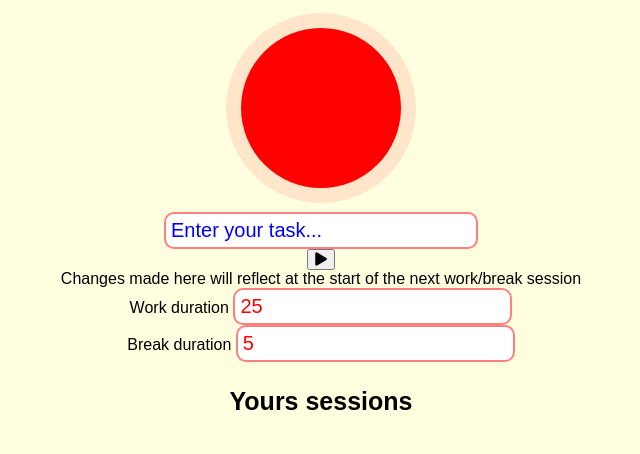
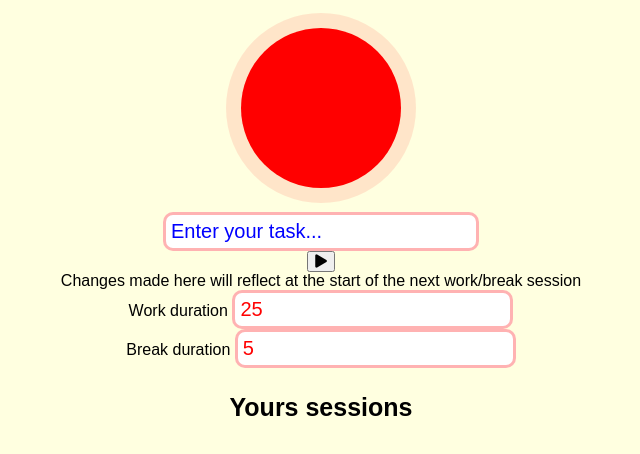
Before and after one commit to deamon-cool/pomodoro-clock, a plain HTML site: page index.html in a window 1280 px wide. Shown: the whole page, without its empty margins (319-959 px from the left). Drawn offline with Linux system fonts and the light colour scheme.

Commit message:
Added new border style for inputs and removed outline from inputs

```diff
--- a/styles/style.css
+++ b/styles/style.css
@@ -26,7 +26,7 @@ input {
    padding: 5px;
    font-size: 20px;
    color: red;
-   border: 2px solid rgba(255,0,0,.5);
+   border: 3px solid rgba(255,0,0,.3);
    border-radius: 10px;
 }
 #pomodoro-clock-task {
@@ -35,8 +35,8 @@ input {
 
 }
 input:focus {
-   outline: 3px solid red;
-   outline-r
+   border-color: red;
+   outline: none;
 }
 input::placeholder {
    color: blue;
```
